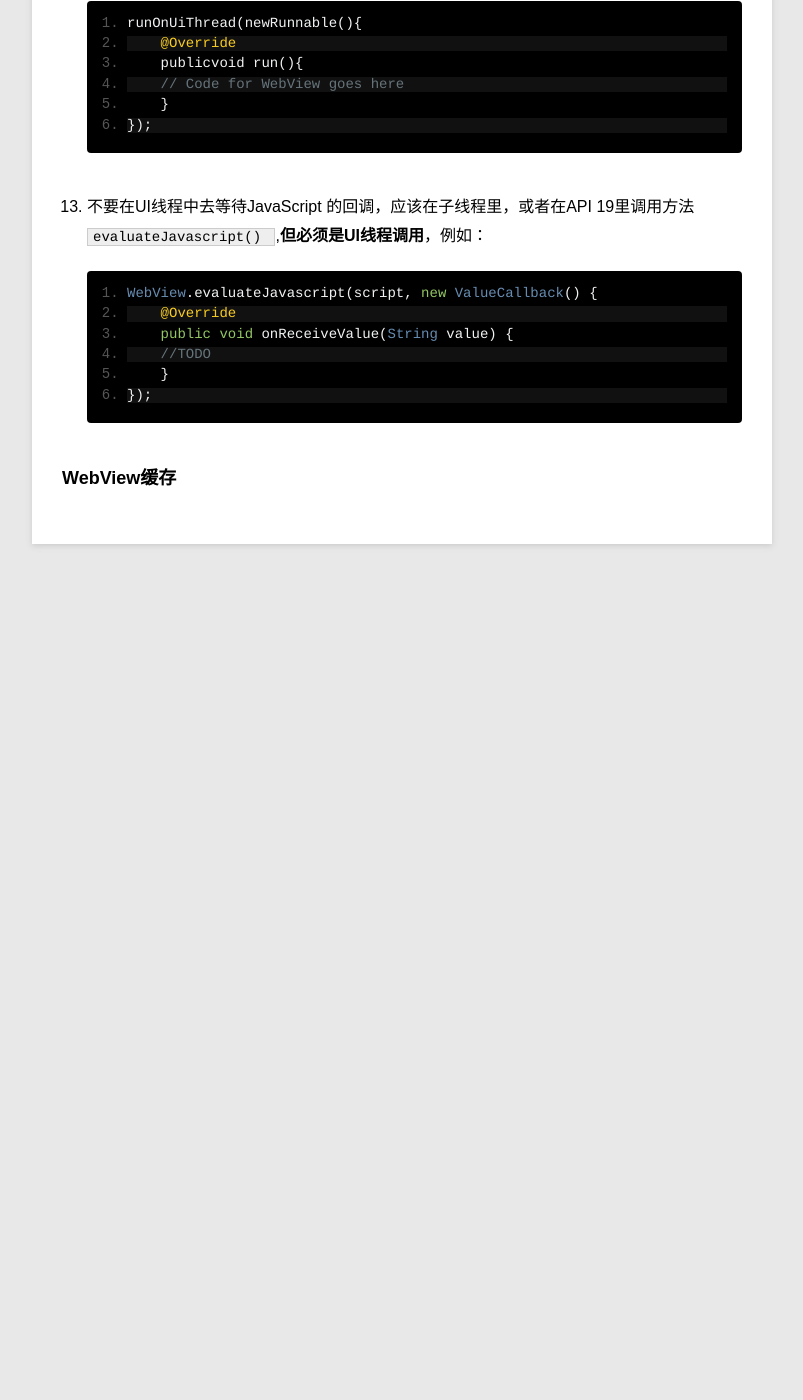
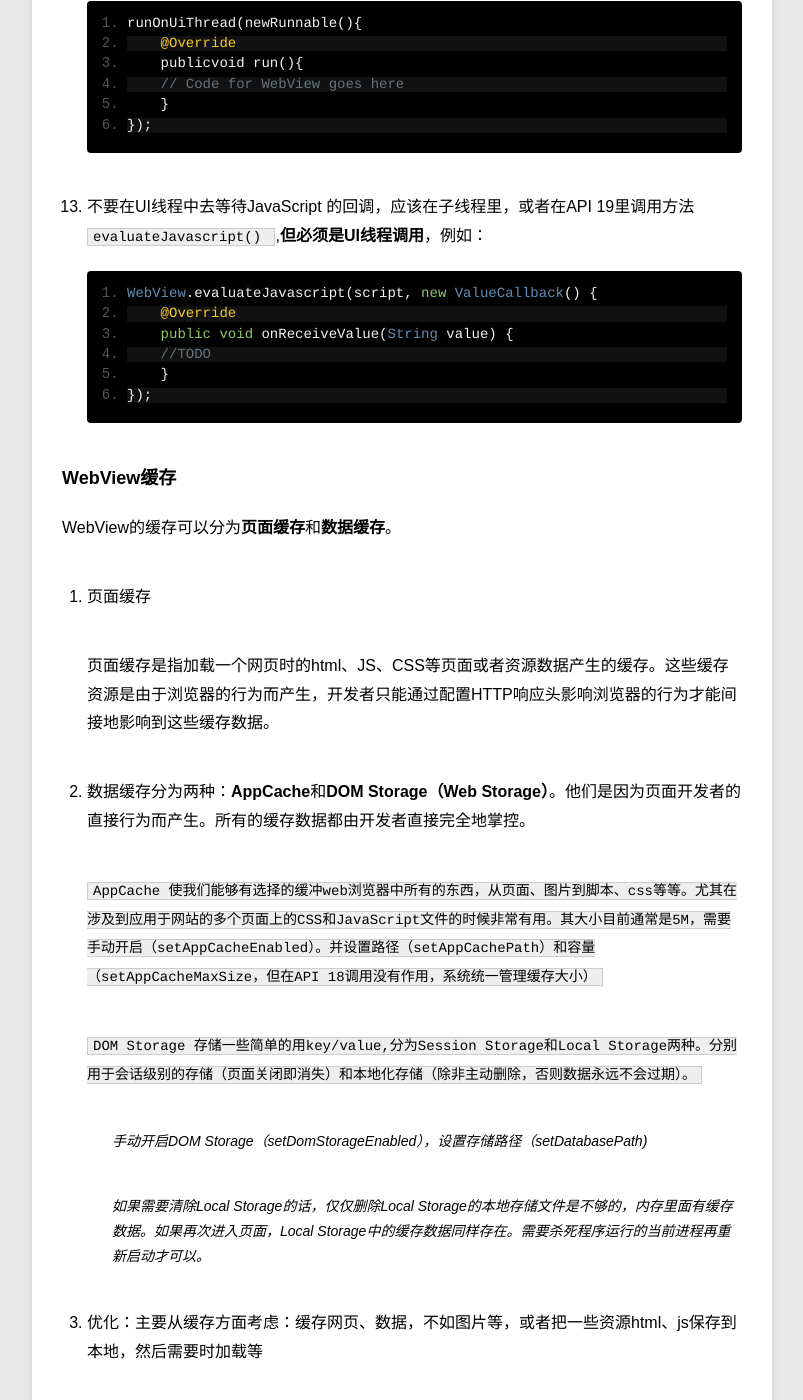
Before and after one commit to zuoqx/zuoqx.github.com, a Jekyll site: the page built from _posts/blog/2016-04-20-Android WebView小结.md, in a window 1280 px wide and 1400 px high, scrolled down 835 px. Shown: the whole window, without its empty margins (78-881 px from the left). Built offline with Jekyll 4.4.1, drawn with Linux system fonts in a browser that asks for light colours; comment, search, counter and statistics services are not loaded; before the commit the page ends 1459 px from its top, so only the background shows below that.

Commit message:
update files

```diff
--- a/_posts/blog/2016-04-20-Android WebView小结.md
+++ b/_posts/blog/2016-04-20-Android WebView小结.md
@@ -41,3 +41,20 @@ category: blog
         });
 
 ### WebView缓存
+
+WebView的缓存可以分为**页面缓存**和**数据缓存**。
+
+1. 页面缓存
+
+    页面缓存是指加载一个网页时的html、JS、CSS等页面或者资源数据产生的缓存。这些缓存资源是由于浏览器的行为而产生，开发者只能通过配置HTTP响应头影响浏览器的行为才能间接地影响到这些缓存数据。
+
+2. 数据缓存分为两种：**AppCache**和**DOM Storage（Web Storage）**。他们是因为页面开发者的直接行为而产生。所有的缓存数据都由开发者直接完全地掌控。
+
+    `AppCache 使我们能够有选择的缓冲web浏览器中所有的东西，从页面、图片到脚本、css等等。尤其在涉及到应用于网站的多个页面上的CSS和JavaScript文件的时候非常有用。其大小目前通常是5M，需要手动开启（setAppCacheEnabled）。并设置路径（setAppCachePath）和容量（setAppCacheMaxSize，但在API 18调用没有作用，系统统一管理缓存大小）`
+
+    `DOM Storage 存储一些简单的用key/value,分为Session Storage和Local Storage两种。分别用于会话级别的存储（页面关闭即消失）和本地化存储（除非主动删除，否则数据永远不会过期）。`
+    > 手动开启DOM Storage（setDomStorageEnabled），设置存储路径（setDatabasePath)
+
+    > 如果需要清除Local Storage的话，仅仅删除Local Storage的本地存储文件是不够的，内存里面有缓存数据。如果再次进入页面，Local Storage中的缓存数据同样存在。需要杀死程序运行的当前进程再重新启动才可以。
+
+3. 优化：主要从缓存方面考虑：缓存网页、数据，不如图片等，或者把一些资源html、js保存到本地，然后需要时加载等
```
